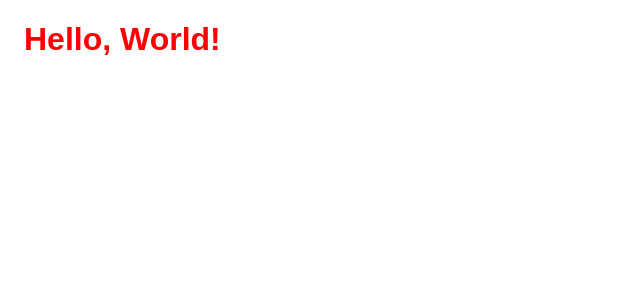
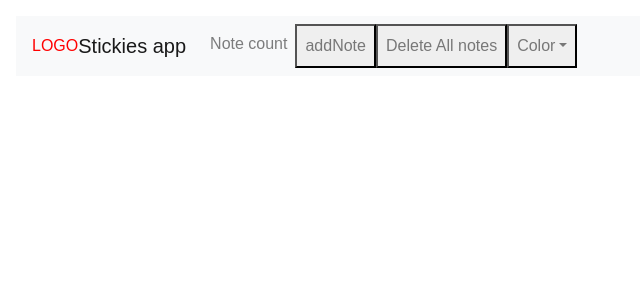
Before and after one commit to minthauzens/sticky-notes, a React app: page / in a window 1280 px wide. Shown: the top 300 px of the page, without its empty margins (0-640 px from the left). Built offline with nearby package versions, Linux system fonts and the light colour scheme.

Commit message:
basic functionality add, delete notes, no persistence, no position, no colors

```diff
--- a/package.json
+++ b/package.json
@@ -39,6 +39,9 @@
     "webpack-dev-server": "^3.10.3"
   },
   "dependencies": {
+    "bootstrap": "^4.4.1",
+    "jquery": "^3.4.1",
+    "popper.js": "^1.16.1",
     "prop-types": "^15.7.2",
     "react": "^16.13.0",
     "react-default-props": "^1.0.2",
--- a/src/index.jsx
+++ b/src/index.jsx
@@ -1,5 +1,9 @@
 import React from 'react';
 import ReactDOM from 'react-dom';
+import 'bootstrap/dist/css/bootstrap.min.css';
+// import $ from 'jquery';
+// import Popper from 'popper.js';
+import 'bootstrap/dist/js/bootstrap.bundle.min';
 import App from './js/components/App/App';
 
 ReactDOM.render(<App />, document.getElementById('root'));
--- a/src/js/components/App/App.jsx
+++ b/src/js/components/App/App.jsx
@@ -1,10 +1,27 @@
-import React from 'react';
+import React, { useState } from 'react';
 import './style.scss';
+import Menu from '../Menu/Menu';
+import Note from '../Note/Note';
 
 function App() {
+    let noteId = 0;
+    const [notes, setNotes] = useState([]);
+
+    function addNote() {
+        setNotes([...notes, noteId]);
+        noteId += 1;
+    }
+
+    function deleteAllNotes() {
+        setNotes([]);
+    }
+
     return (
         <div className="App">
-            <h1>Hello, World!</h1>
+            <Menu onAddNote={addNote} onDeleteAllNotes={deleteAllNotes} />
+            <div className="container note-container">
+                {notes.map((id) => <Note key={id} />)}
+            </div>
         </div>
     );
 }
--- /dev/null
+++ b/src/js/components/Menu/Menu.jsx
@@ -0,0 +1,79 @@
+import React from 'react';
+import PropTypes from 'prop-types';
+
+const Menu = ({ onAddNote, onDeleteAllNotes }) => (
+    <nav className="navbar navbar-expand-lg navbar-light bg-light">
+        <div>LOGO</div>
+        <div className="navbar-brand">Stickies app</div>
+        <button
+            type="button"
+            className="navbar-toggler"
+            data-toggle="collapse"
+            data-target="#navbarNavDropdown"
+            aria-controls="navbarNavDropdown"
+            aria-expanded="false"
+            aria-label="Toggle navigation"
+        >
+            <span className="navbar-toggler-icon" />
+        </button>
+        <div className="collapse navbar-collapse" id="navbarNavDropdown">
+            <ul className="navbar-nav">
+                <li className="nav-item">
+                    <div className="nav-link">
+                        Note count
+                    </div>
+                </li>
+                <li className="nav-item">
+                    <button
+                        type="button"
+                        className="nav-link"
+                        onClick={() => {
+                            onAddNote();
+                        }}
+                    >
+                        addNote
+                    </button>
+                </li>
+                <li className="nav-item">
+                    <button
+                        type="button"
+                        className="nav-link"
+                        onClick={() => {
+                            onDeleteAllNotes();
+                        }}
+                    >
+                        Delete All notes
+                    </button>
+                </li>
+                <li className="nav-item dropdown">
+                    <button
+                        type="button"
+                        className="nav-link dropdown-toggle"
+                        id="navbarDropdownMenuLink"
+                        data-toggle="dropdown"
+                        aria-haspopup="true"
+                        aria-expanded="false"
+                    >
+                        Color
+                    </button>
+                    <div className="dropdown-menu" aria-labelledby="navbarDropdownMenuLink">
+                        <button type="button" className="dropdown-item">Black</button>
+                        <button type="button" className="dropdown-item">Blue</button>
+                        <button type="button" className="dropdown-item">Yellow</button>
+                    </div>
+                </li>
+            </ul>
+        </div>
+    </nav>
+);
+
+Menu.propTypes = {
+    onAddNote: PropTypes.func,
+    onDeleteAllNotes: PropTypes.func,
+};
+Menu.defaultProps = {
+    onAddNote: null,
+    onDeleteAllNotes: null,
+};
+
+export default Menu;
--- /dev/null
+++ b/src/js/components/Note/Note.jsx
@@ -0,0 +1,47 @@
+import React from 'react';
+import './style.scss';
+import PropTypes from 'prop-types';
+
+function Note({
+    title,
+    content,
+    setTitle,
+    setContent,
+}) {
+    return (
+        <div className="Note">
+            <div>
+                <input
+                    type="text"
+                    value={title}
+                    placeholder="Title"
+                    onChange={(e) => setTitle(e.target.value)}
+
+                />
+            </div>
+            <div>
+                <textarea
+                    value={content}
+                    onChange={(e) => setContent(e.target.value)}
+                    placeholder="add your note"
+                />
+            </div>
+        </div>
+    );
+}
+
+Note.propTypes = {
+    title: PropTypes.string,
+    setTitle: PropTypes.func,
+    content: PropTypes.string,
+    setContent: PropTypes.func,
+};
+
+Note.defaultProps = {
+    title: '',
+    setTitle: null,
+    content: '',
+    setContent: null,
+};
+
+export default Note;
```
Also changed, not shown: src/js/components/Note/style.scss (added), 1 other file (tests, documents, lock files or other folders).
